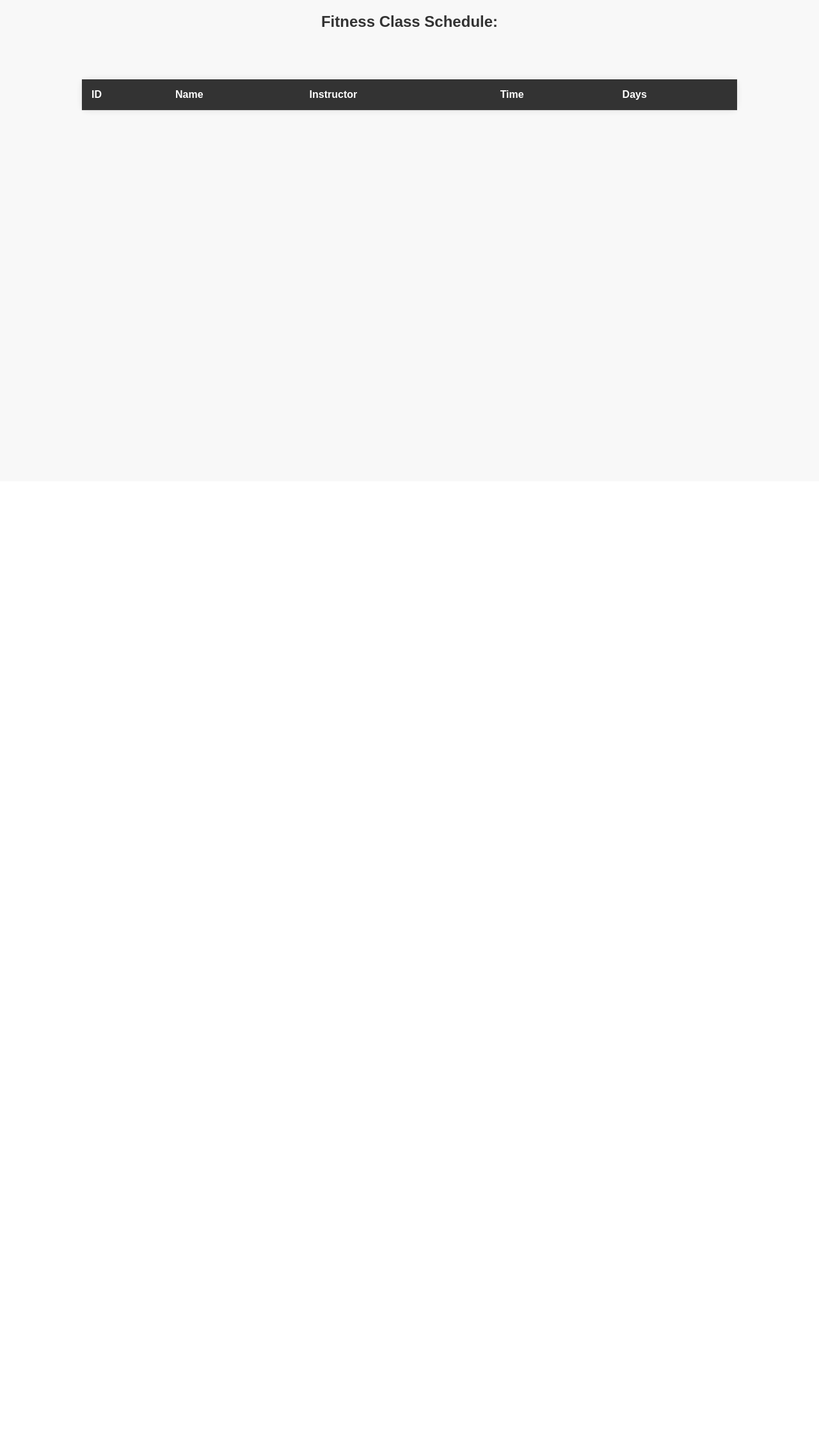
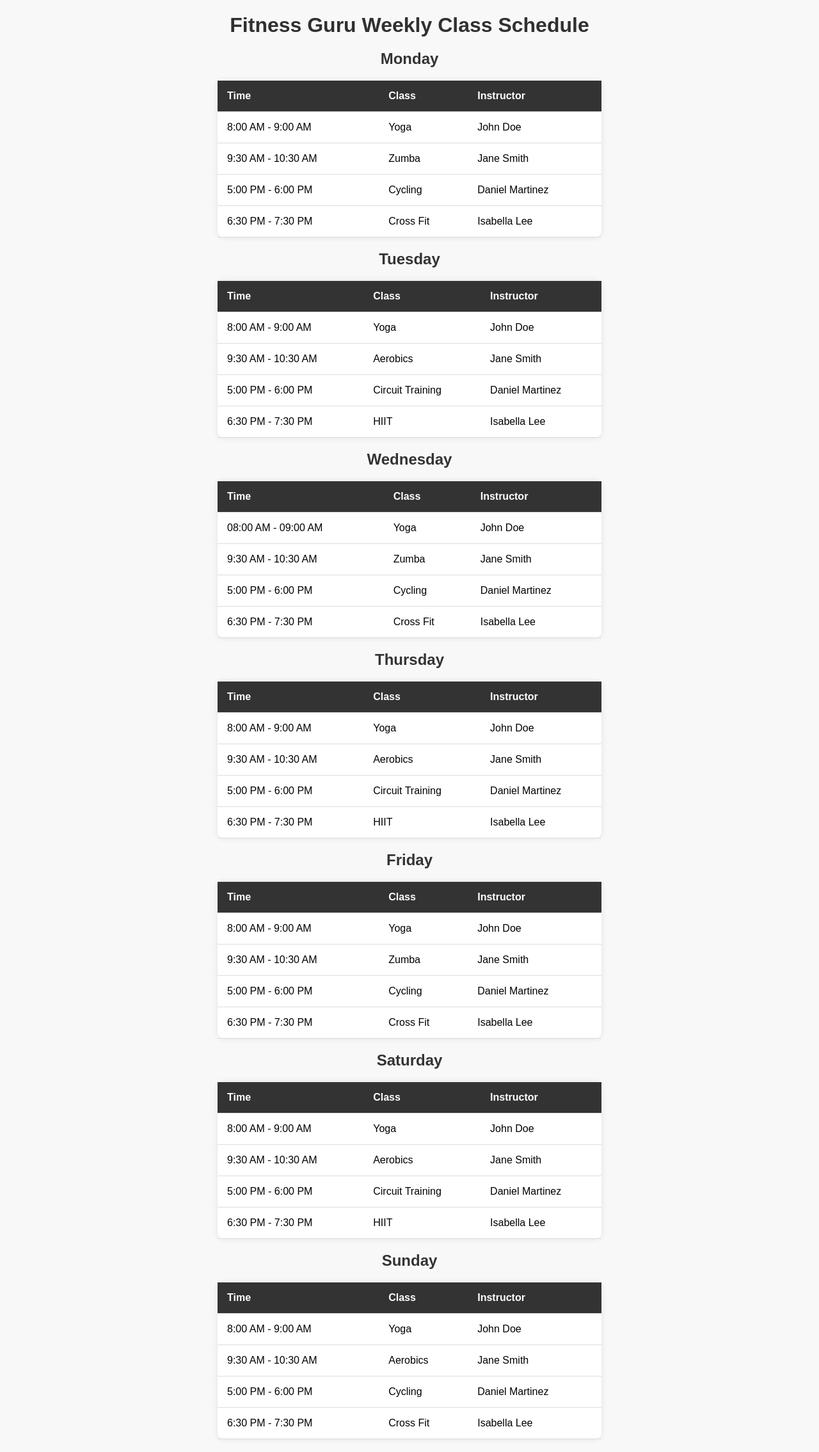
Before and after one commit to cdomenico8/FitnessGuru, a Flask app: page /classes in a window 1280 px wide. Shown: the part 48-2317 px from the top of the page at 64% size. Before the commit the page ends 224 px from the top, so only its background shows below. Run offline with Flask 3, Linux system fonts and the light colour scheme; lists and menus that the app fills with data are empty.

Commit message:
Update ClassSchedule.html

```diff
--- a/templates/ClassSchedule.html
+++ b/templates/ClassSchedule.html
@@ -1,25 +1,233 @@
 {% extends "base.html" %}
 {% block title %} Class {% endblock %}
 {% block content %}
-<h2>Fitness Class Schedule:</h2>
-<br></br>
+<style>
+
+.weeklySchedule {
+            max-width: 600px;
+            margin: 20px auto;
+        }
+        h1 {
+            text-align: center;
+            color: #303030;
+        }
+        table {
+            width: 100%;
+            border-collapse: collapse;
+            margin-top: 20px;
+        }
+        th, td {
+            padding: 10px;
+            border-bottom: 1px solid #ddd;
+            text-align: left;
+        }
+
+</style>
+
+<div class="weeklySchedule">
+    <h1>Fitness Guru Weekly Class Schedule</h1>
+    <h2>Monday</h2>
     <table>
         <tr>
-        <th>ID</th>
-        <th>Name</th>
+            <th>Time</th>
+            <th>Class</th>
             <th>Instructor</th>
+        </tr>
+        <tr>
+            <td>8:00 AM - 9:00 AM</td>
+            <td>Yoga</td>
+            <td>John Doe</td>
+        </tr>
+        <tr>
+            <td>9:30 AM - 10:30 AM</td>
+            <td>Zumba</td>
+            <td>Jane Smith</td>
+        </tr>
+        <tr>
+            <td>5:00 PM - 6:00 PM</td>
+            <td>Cycling</td>
+            <td>Daniel Martinez</td>
+        </tr>
+        <tr>
+            <td>6:30 PM - 7:30 PM</td>
+            <td>Cross Fit</td>
+            <td>Isabella Lee</td>
+        </tr>
+    </table>
+
+    <h2>Tuesday</h2>
+    <table>
+        <tr>
             <th>Time</th>
-        <th>Days</th>
+            <th>Class</th>
+            <th>Instructor</th>
         </tr>
-    {% for i in dataBase %}
         <tr>
-            <td>{{ i.id }}</td>
-            <td>{{ i.Name }}</td>
-            <td>{{ i.Instructor }}</td>
-            <td>{{i.Time}}</td>
-            <td>{{i.Days}}</td>
-            <td><a href="/delete/{{i.id}}">delete</a></td>
+            <td>8:00 AM - 9:00 AM</td>
+            <td>Yoga</td>
+            <td>John Doe</td>
         </tr>
-    {% endfor %}
+        <tr>
+            <td>9:30 AM - 10:30 AM</td>
+            <td>Aerobics</td>
+            <td>Jane Smith</td>
+        </tr>
+        <tr>
+            <td>5:00 PM - 6:00 PM</td>
+            <td>Circuit Training</td>
+            <td>Daniel Martinez</td>
+        </tr>
+        <tr>
+            <td>6:30 PM - 7:30 PM</td>
+            <td>HIIT</td>
+            <td>Isabella Lee</td>
+        </tr>
     </table>
+
+    <h2>Wednesday</h2>
+    <table>
+        <tr>
+            <th>Time</th>
+            <th>Class</th>
+            <th>Instructor</th>
+        </tr>
+        <tr>
+            <td>08:00 AM - 09:00 AM</td>
+            <td>Yoga</td>
+            <td>John Doe</td>
+        </tr>
+        <tr>
+            <td>9:30 AM - 10:30 AM</td>
+            <td>Zumba</td>
+            <td>Jane Smith</td>
+        </tr>
+        <tr>
+            <td>5:00 PM - 6:00 PM</td>
+            <td>Cycling</td>
+            <td>Daniel Martinez</td>
+        </tr>
+        <tr>
+            <td>6:30 PM - 7:30 PM</td>
+            <td>Cross Fit</td>
+            <td>Isabella Lee</td>
+        </tr>
+    </table>
+
+    <h2>Thursday</h2>
+    <table>
+        <tr>
+            <th>Time</th>
+            <th>Class</th>
+            <th>Instructor</th>
+        </tr>
+        <tr>
+            <td>8:00 AM - 9:00 AM</td>
+            <td>Yoga</td>
+            <td>John Doe</td>
+        </tr>
+        <tr>
+            <td>9:30 AM - 10:30 AM</td>
+            <td>Aerobics</td>
+            <td>Jane Smith</td>
+        </tr>
+        <tr>
+            <td>5:00 PM - 6:00 PM</td>
+            <td>Circuit Training</td>
+            <td>Daniel Martinez</td>
+        </tr>
+        <tr>
+            <td>6:30 PM - 7:30 PM</td>
+            <td>HIIT</td>
+            <td>Isabella Lee</td>
+        </tr>
+    </table>
+
+    <h2>Friday</h2>
+    <table>
+        <tr>
+            <th>Time</th>
+            <th>Class</th>
+            <th>Instructor</th>
+        </tr>
+        <tr>
+            <td>8:00 AM - 9:00 AM</td>
+            <td>Yoga</td>
+            <td>John Doe</td>
+        </tr>
+        <tr>
+            <td>9:30 AM - 10:30 AM</td>
+            <td>Zumba</td>
+            <td>Jane Smith</td>
+        </tr>
+        <tr>
+            <td>5:00 PM - 6:00 PM</td>
+            <td>Cycling</td>
+            <td>Daniel Martinez</td>
+        </tr>
+        <tr>
+            <td>6:30 PM - 7:30 PM</td>
+            <td>Cross Fit</td>
+            <td>Isabella Lee</td>
+        </tr>
+    </table>
+
+    <h2>Saturday</h2>
+    <table>
+        <tr>
+            <th>Time</th>
+            <th>Class</th>
+            <th>Instructor</th>
+        </tr>
+        <tr>
+            <td>8:00 AM - 9:00 AM</td>
+            <td>Yoga</td>
+            <td>John Doe</td>
+        </tr>
+        <tr>
+            <td>9:30 AM - 10:30 AM</td>
+            <td>Aerobics</td>
+            <td>Jane Smith</td>
+        </tr>
+        <tr>
+            <td>5:00 PM - 6:00 PM</td>
+            <td>Circuit Training</td>
+            <td>Daniel Martinez</td>
+        </tr>
+        <tr>
+            <td>6:30 PM - 7:30 PM</td>
+            <td>HIIT</td>
+            <td>Isabella Lee</td>
+        </tr>
+    </table>
+
+    <h2>Sunday</h2>
+    <table>
+        <tr>
+            <th>Time</th>
+            <th>Class</th>
+            <th>Instructor</th>
+        </tr>
+        <tr>
+            <td>8:00 AM - 9:00 AM</td>
+            <td>Yoga</td>
+            <td>John Doe</td>
+        </tr>
+        <tr>
+            <td>9:30 AM - 10:30 AM</td>
+            <td>Aerobics</td>
+            <td>Jane Smith</td>
+        </tr>
+        <tr>
+            <td>5:00 PM - 6:00 PM</td>
+            <td>Cycling</td>
+            <td>Daniel Martinez</td>
+        </tr>
+        <tr>
+            <td>6:30 PM - 7:30 PM</td>
+            <td>Cross Fit</td>
+            <td>Isabella Lee</td>
+        </tr>
+    </table>
+</div>
+
 {% endblock %}
```
Lines whose indentation alone changed are shown as unchanged.
